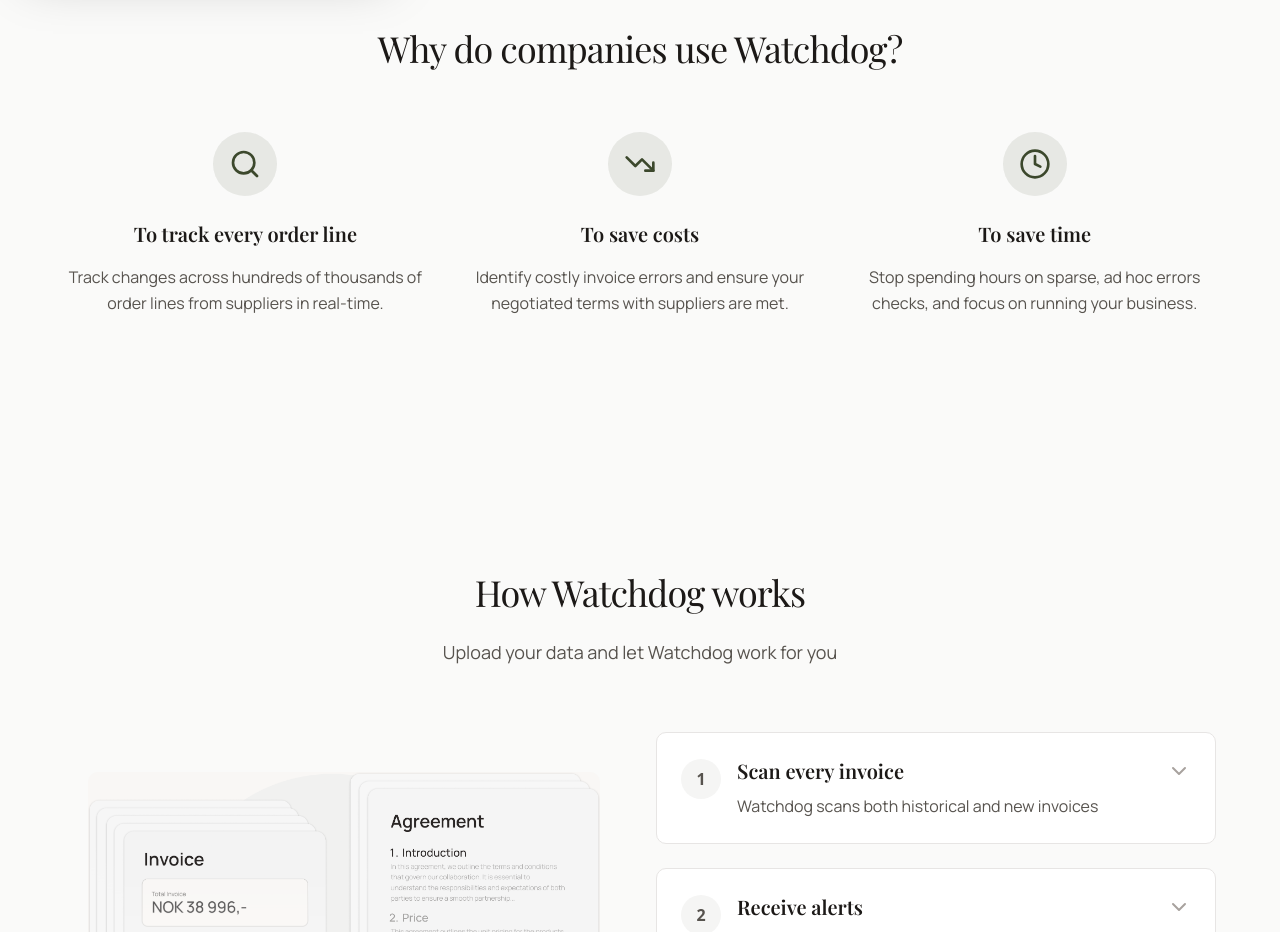
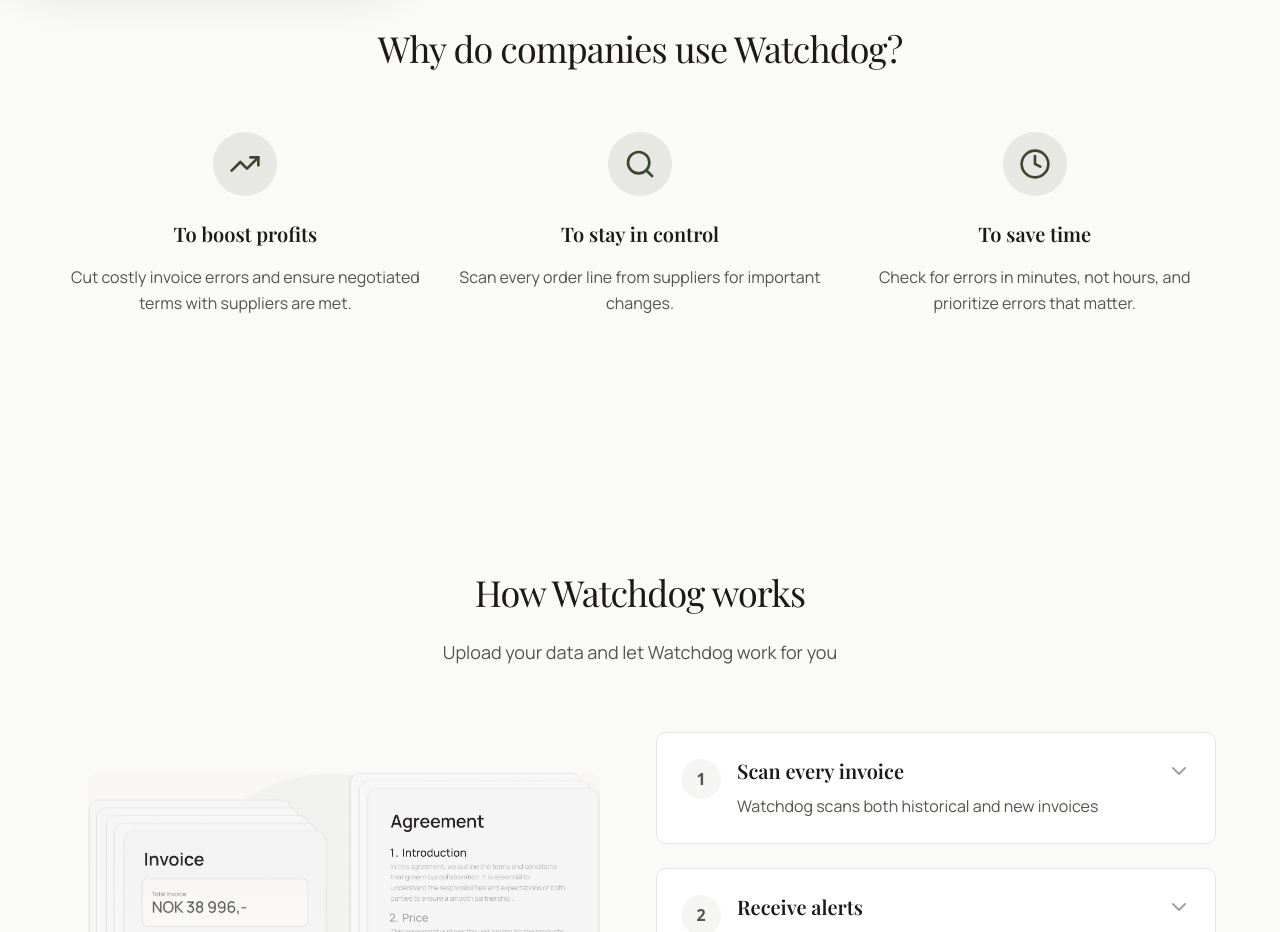
Before and after one commit to supersolve/watchdog-marketing, a Next.js app: page / in a window 1280 px wide. Shown: the part 820-1752 px from the top of the page. Built offline with nearby package versions, Linux system fonts and the light colour scheme; a web font is replaced by a local one.

Commit message:
updated copy of benefits

```diff
--- a/src/components/landing/benefits-section.tsx
+++ b/src/components/landing/benefits-section.tsx
@@ -1,23 +1,23 @@
-import { TrendingDownIcon, SearchIcon, ClockIcon } from 'lucide-react'
+import { TrendingUpIcon, SearchIcon, ClockIcon } from 'lucide-react'
 
 const benefits = [
   {
-    icon: SearchIcon,
-    title: 'To track every order line',
+    icon: TrendingUpIcon,
+    title: 'To boost profits',
     description:
-      'Track changes across hundreds of thousands of order lines from suppliers in real-time.',
+      'Cut costly invoice errors and ensure negotiated terms with suppliers are met.',
   },
   {
-    icon: TrendingDownIcon,
-    title: 'To save costs',
+    icon: SearchIcon,
+    title: 'To stay in control',
     description:
-      'Identify costly invoice errors and ensure your negotiated terms with suppliers are met.',
+      'Scan every order line from suppliers for important changes.',
   },
   {
     icon: ClockIcon,
     title: 'To save time',
     description:
-      'Stop spending hours on sparse, ad hoc errors checks, and focus on running your business.',
+      'Check for errors in minutes, not hours, and prioritize errors that matter.',
   },
 ]
 
```
